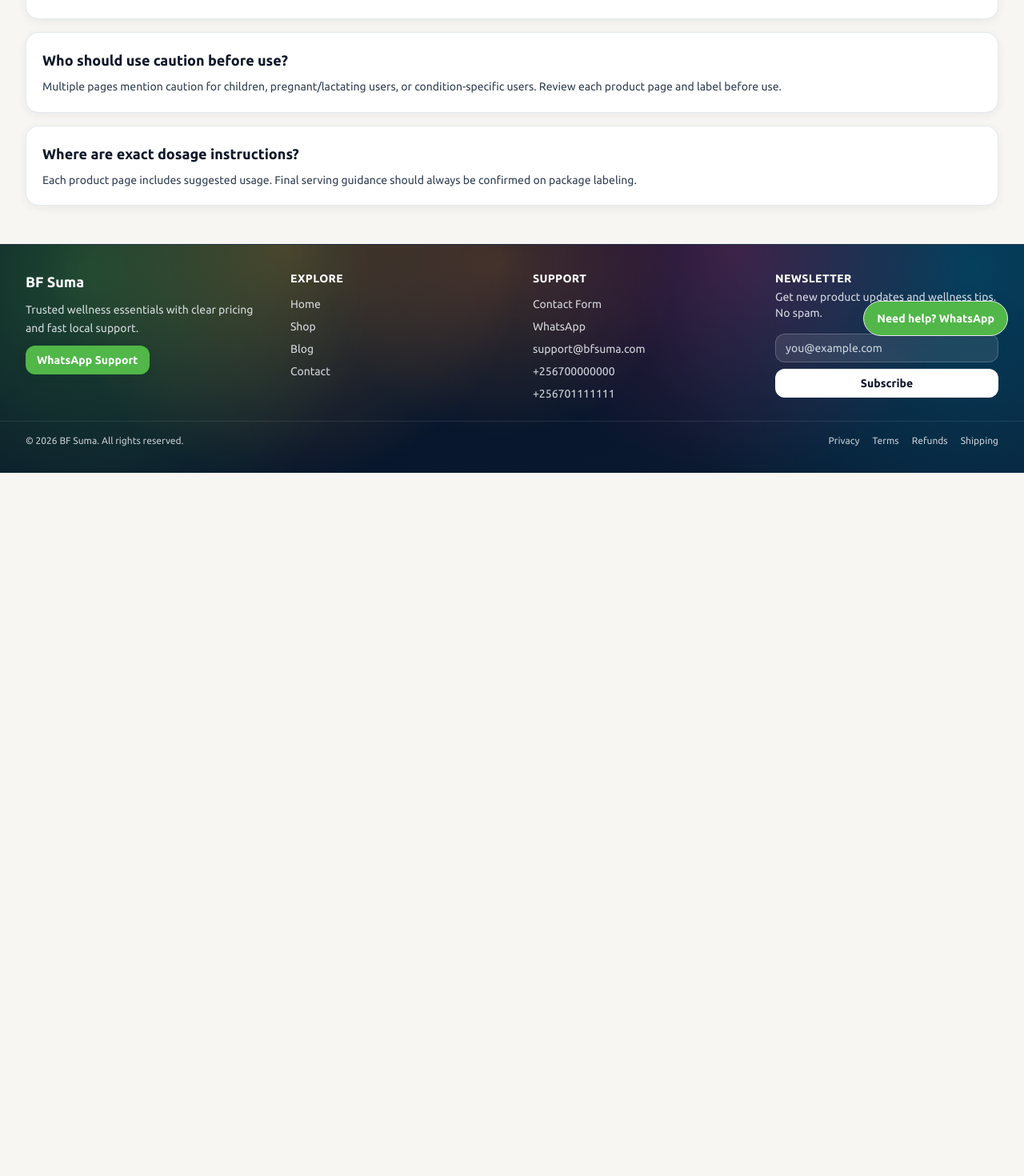
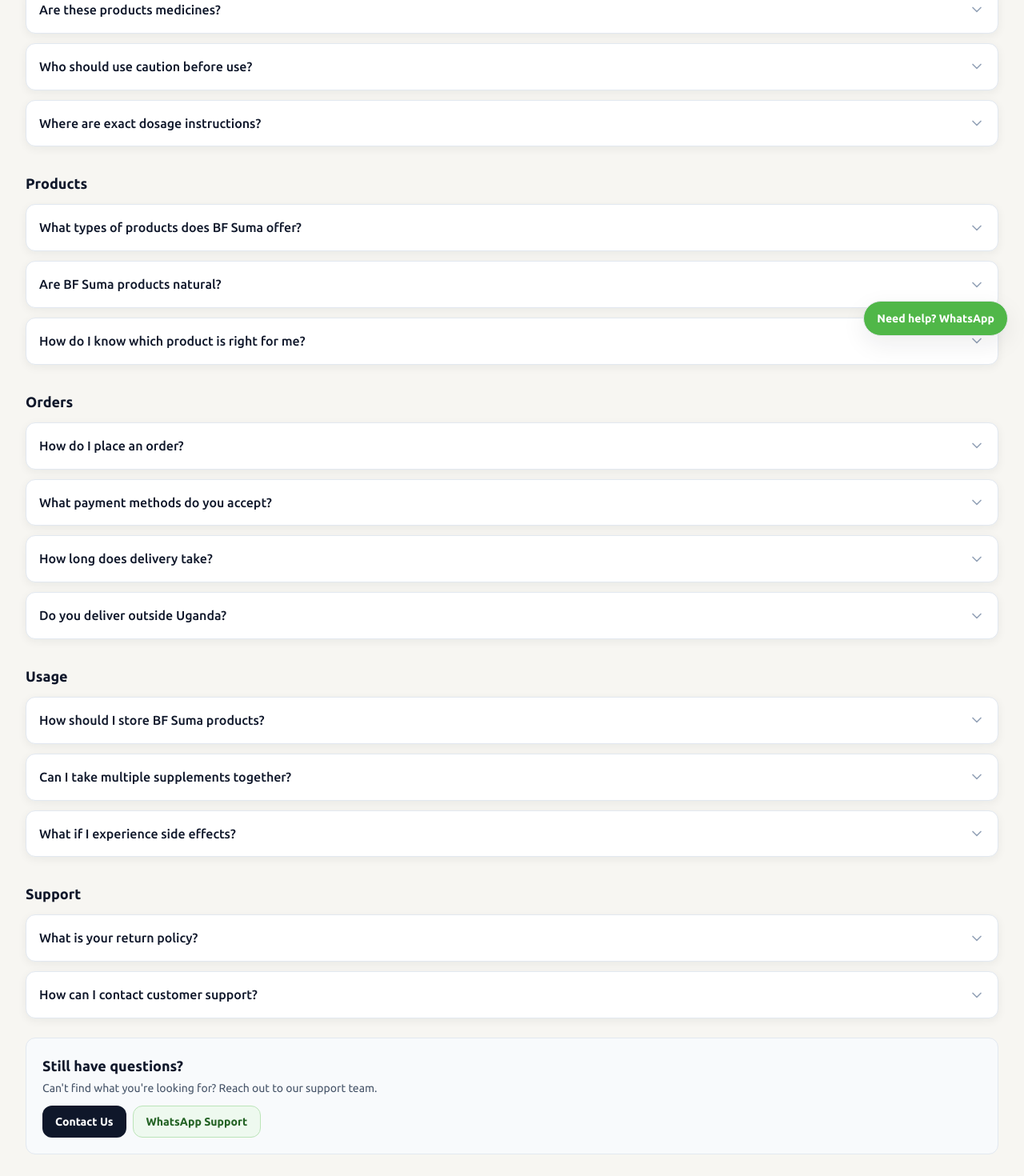
Before and after one commit to kashik09/bf-suma, a Next.js app: page /faq in a window 1280 px wide. Shown: the part 360-1830 px from the top of the page at 80% size. Before the commit the page ends 951 px from the top, so only its background shows below. Built offline with nearby package versions, Linux system fonts and the light colour scheme.

Commit message:
refactor(store): update store pages
Expand FAQ page content and minor updates to blog, contact, and home.

```diff
--- a/src/app/(store)/blog/[slug]/page.tsx
+++ b/src/app/(store)/blog/[slug]/page.tsx
@@ -94,7 +94,7 @@ export default async function BlogDetailPage({
                 Shop Products
               </Link>
               <a
-                className="inline-flex h-10 items-center justify-center rounded-md border border-emerald-300 bg-emerald-50 px-4 text-sm font-semibold text-emerald-900 transition hover:bg-emerald-100"
+                className="inline-flex h-10 items-center justify-center rounded-md border border-brand-200 bg-brand-50 px-4 text-sm font-semibold text-brand-800 transition hover:bg-brand-100"
                 href={buildWhatsAppUrl(buildWhatsAppGeneralHelpMessage("blog_unavailable"), SUPPORT_WHATSAPP_PHONE)}
                 rel="noreferrer"
                 target="_blank"
@@ -167,7 +167,7 @@ export default async function BlogDetailPage({
                 Shop Now
               </Link>
               <a
-                className="inline-flex h-10 items-center justify-center rounded-md border border-emerald-300 bg-emerald-50 px-4 text-sm font-semibold text-emerald-900 transition hover:bg-emerald-100"
+                className="inline-flex h-10 items-center justify-center rounded-md border border-brand-200 bg-brand-50 px-4 text-sm font-semibold text-brand-800 transition hover:bg-brand-100"
                 href={buildWhatsAppUrl(buildWhatsAppGeneralHelpMessage(`blog:${post.slug}`), SUPPORT_WHATSAPP_PHONE)}
                 rel="noreferrer"
                 target="_blank"
--- a/src/app/(store)/blog/submit/page.tsx
+++ b/src/app/(store)/blog/submit/page.tsx
@@ -84,9 +84,9 @@ export default async function BlogSubmitPage({
       />
 
       {query.success === "1" && (
-        <Card className="border-emerald-200 bg-emerald-50">
-          <p className="font-medium text-emerald-800">Your article has been submitted!</p>
-          <p className="mt-1 text-sm text-emerald-700">
+        <Card className="border-brand-200 bg-brand-50">
+          <p className="font-medium text-brand-800">Your article has been submitted!</p>
+          <p className="mt-1 text-sm text-brand-700">
             We'll review it and notify you when it's published. Thank you for contributing!
           </p>
         </Card>
--- a/src/app/(store)/contact/page.tsx
+++ b/src/app/(store)/contact/page.tsx
@@ -8,7 +8,7 @@ import { buildWhatsAppUrl } from "@/lib/whatsapp";
 export default function ContactPage() {
   return (
     <PageContainer className="space-y-6 py-10 sm:py-12">
-      <section className="rounded-2xl border border-slate-200 bg-logo-spectrum-cool p-5 shadow-soft sm:p-6">
+      <section className="rounded-2xl border border-pink-200/60 bg-logo-spectrum-pink p-5 shadow-soft sm:p-6">
         <SectionHeader
           title="Contact"
           description="Reach support through the form, phone, email, or direct WhatsApp."
--- a/src/app/(store)/faq/page.tsx
+++ b/src/app/(store)/faq/page.tsx
@@ -1,28 +1,189 @@
+import type { Metadata } from "next";
+import Link from "next/link";
+import { ChevronDown } from "lucide-react";
 import { PageContainer } from "@/components/layout/page-container";
-import { Card } from "@/components/ui/card";
+import { StoreBreadcrumbs } from "@/components/storefront/store-breadcrumbs";
 import { SectionHeader } from "@/components/ui/section-header";
+import { SUPPORT_WHATSAPP_PHONE } from "@/lib/constants";
 import { listPdfFaqEntries } from "@/lib/catalog/pdf-catalog-content";
+import { buildWhatsAppUrl } from "@/lib/whatsapp";
+
+export const metadata: Metadata = {
+  title: "FAQ | BF Suma",
+  description: "Frequently asked questions about BF Suma products, ordering, shipping, and wellness guidance."
+};
+
+interface FaqItem {
+  question: string;
+  answer: string;
+  category: string;
+}
+
+const additionalFaqs: FaqItem[] = [
+  // Products
+  {
+    question: "What types of products does BF Suma offer?",
+    answer: "BF Suma offers a wide range of wellness products including supplements, skincare, beverages, and personal care items. Our product categories include immune boosters, anti-aging formulas, digestive health, joint care, and more.",
+    category: "Products"
+  },
+  {
+    question: "Are BF Suma products natural?",
+    answer: "Many of our products feature natural ingredients sourced for quality and efficacy. Each product page lists the key ingredients so you can make informed decisions about what you're putting in your body.",
+    category: "Products"
+  },
+  {
+    question: "How do I know which product is right for me?",
+    answer: "We recommend starting with your primary wellness goal - whether it's energy, immunity, skincare, or general health. Browse products by category or use our search to find products targeting your specific needs. For personalized guidance, contact us via WhatsApp.",
+    category: "Products"
+  },
+  // Orders & Shipping
+  {
+    question: "How do I place an order?",
+    answer: "Browse our shop, add products to your cart, and proceed to checkout. You can also order directly via WhatsApp for a more personalized experience. We'll confirm your order and provide payment details.",
+    category: "Orders"
+  },
+  {
+    question: "What payment methods do you accept?",
+    answer: "We accept mobile money (MTN, Airtel), bank transfers, and cash on delivery for select areas. Payment details are provided at checkout or via WhatsApp when you place an order.",
+    category: "Orders"
+  },
+  {
+    question: "How long does delivery take?",
+    answer: "Delivery within Kampala typically takes 1-2 business days. Upcountry deliveries may take 3-5 business days depending on location. You'll receive tracking information once your order ships.",
+    category: "Orders"
+  },
+  {
+    question: "Do you deliver outside Uganda?",
+    answer: "Currently, we primarily serve customers within Uganda. For international inquiries, please contact us via WhatsApp and we'll do our best to assist you.",
+    category: "Orders"
+  },
+  // Usage & Safety
+  {
+    question: "How should I store BF Suma products?",
+    answer: "Most products should be stored in a cool, dry place away from direct sunlight. Check individual product labels for specific storage instructions. Keep all products out of reach of children.",
+    category: "Usage"
+  },
+  {
+    question: "Can I take multiple supplements together?",
+    answer: "While many of our products can be used together, we recommend introducing one new product at a time to observe how your body responds. For specific combinations, consult with a healthcare professional.",
+    category: "Usage"
+  },
+  {
+    question: "What if I experience side effects?",
+    answer: "Discontinue use immediately and consult a healthcare professional. While our products are generally well-tolerated, individual reactions can vary. Always follow recommended dosages.",
+    category: "Usage"
+  },
+  // Returns & Support
+  {
+    question: "What is your return policy?",
+    answer: "We accept returns of unopened products within 14 days of delivery. Products must be in original packaging. Contact us via WhatsApp or email to initiate a return. See our full refund policy for details.",
+    category: "Support"
+  },
+  {
+    question: "How can I contact customer support?",
+    answer: "The fastest way to reach us is via WhatsApp. You can also email us or use the contact form on our website. We typically respond within 24 hours during business days.",
+    category: "Support"
+  }
+];
+
+const categoryColors: Record<string, string> = {
+  Products: "bg-brand-100 text-brand-800",
+  Orders: "bg-sky-100 text-sky-800",
+  Usage: "bg-amber-100 text-amber-800",
+  Support: "bg-pink-100 text-pink-800",
+  General: "bg-slate-100 text-slate-800"
+};
 
 export default function FaqPage() {
-  const faqEntries = listPdfFaqEntries();
+  const pdfFaqEntries = listPdfFaqEntries();
+
+  // Combine PDF FAQs (as General) with additional FAQs
+  const allFaqs: FaqItem[] = [
+    ...pdfFaqEntries.map((entry) => ({
+      question: entry.question,
+      answer: entry.answer,
+      category: "General"
+    })),
+    ...additionalFaqs
+  ];
+
+  // Group by category
+  const categories = ["General", "Products", "Orders", "Usage", "Support"];
+  const faqsByCategory = categories.reduce(
+    (acc, category) => {
+      acc[category] = allFaqs.filter((faq) => faq.category === category);
+      return acc;
+    },
+    {} as Record<string, FaqItem[]>
+  );
 
   return (
     <PageContainer className="space-y-6 py-10 sm:py-12">
-      <section className="rounded-2xl border border-slate-200 bg-logo-spectrum-warm p-5 shadow-soft sm:p-6">
+      <StoreBreadcrumbs
+        items={[
+          { label: "Home", href: "/" },
+          { label: "FAQ" }
+        ]}
+      />
+
+      <section className="rounded-2xl border border-orange-200/60 bg-logo-spectrum-orange p-5 shadow-soft sm:p-6">
         <SectionHeader
-          title="FAQ"
-          description="Answers below provide practical product-use guidance. Always follow package labeling and professional advice where needed."
+          title="Frequently Asked Questions"
+          description="Find answers to common questions about our products, ordering, and wellness guidance."
         />
       </section>
 
-      <div className="grid gap-4">
-        {faqEntries.map((entry) => (
-          <Card className="space-y-2 rounded-2xl p-5" key={entry.question}>
-            <h2 className="text-base font-semibold text-slate-900 sm:text-lg">{entry.question}</h2>
-            <p className="text-sm leading-relaxed text-slate-700">{entry.answer}</p>
-          </Card>
-        ))}
+      <div className="space-y-8">
+        {categories.map((category) => {
+          const faqs = faqsByCategory[category];
+          if (faqs.length === 0) return null;
+
+          return (
+            <section className="space-y-3" key={category}>
+              <h2 className="text-lg font-semibold text-slate-900">{category}</h2>
+              <div className="space-y-3">
+                {faqs.map((faq) => (
+                  <details
+                    className="group rounded-xl border border-slate-200 bg-white shadow-soft"
+                    key={faq.question}
+                  >
+                    <summary className="flex cursor-pointer items-center justify-between gap-4 p-4 text-left font-medium text-slate-900 hover:bg-slate-50 [&::-webkit-details-marker]:hidden">
+                      <span>{faq.question}</span>
+                      <ChevronDown className="h-5 w-5 shrink-0 text-slate-400 transition-transform group-open:rotate-180" />
+                    </summary>
+                    <div className="border-t border-slate-100 px-4 py-3">
+                      <p className="text-sm leading-relaxed text-slate-700">{faq.answer}</p>
+                    </div>
+                  </details>
+                ))}
+              </div>
+            </section>
+          );
+        })}
       </div>
+
+      <section className="rounded-xl border border-slate-200 bg-slate-50 p-5">
+        <h2 className="text-lg font-semibold text-slate-900">Still have questions?</h2>
+        <p className="mt-1 text-sm text-slate-600">
+          Can't find what you're looking for? Reach out to our support team.
+        </p>
+        <div className="mt-3 flex flex-wrap gap-2">
+          <Link
+            className="inline-flex h-10 items-center justify-center rounded-md bg-slate-900 px-4 text-sm font-semibold text-white transition hover:bg-slate-800"
+            href="/contact"
+          >
+            Contact Us
+          </Link>
+          <a
+            className="inline-flex h-10 items-center justify-center rounded-md border border-brand-200 bg-brand-50 px-4 text-sm font-semibold text-brand-800 transition hover:bg-brand-100"
+            href={buildWhatsAppUrl("Hello, I have a question about BF Suma products.", SUPPORT_WHATSAPP_PHONE)}
+            rel="noreferrer"
+            target="_blank"
+          >
+            WhatsApp Support
+          </a>
+        </div>
+      </section>
     </PageContainer>
   );
 }
--- a/src/app/(store)/page.tsx
+++ b/src/app/(store)/page.tsx
@@ -59,7 +59,7 @@ export default async function HomePage() {
               Explore Products
             </Link>
             <a
-              className="inline-flex h-11 items-center justify-center rounded-md border border-emerald-300 bg-emerald-50 px-5 text-sm font-semibold text-emerald-900 transition hover:bg-emerald-100"
+              className="inline-flex h-11 items-center justify-center rounded-md border border-brand-200 bg-brand-50 px-5 text-sm font-semibold text-brand-800 transition hover:bg-brand-100"
               href={buildWhatsAppUrl(buildWhatsAppGeneralHelpMessage("homepage_cta"), SUPPORT_WHATSAPP_PHONE)}
               rel="noreferrer"
               target="_blank"
```
